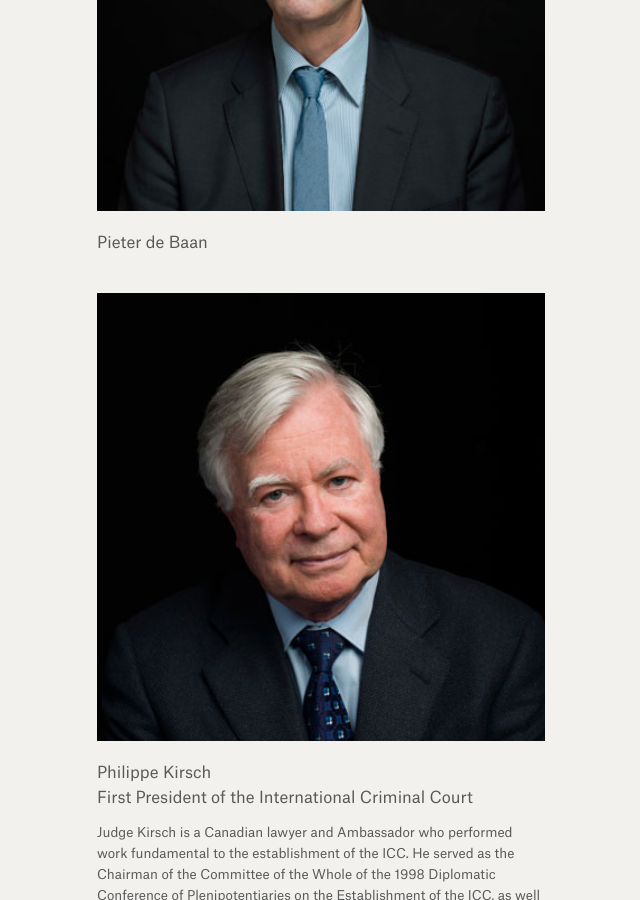
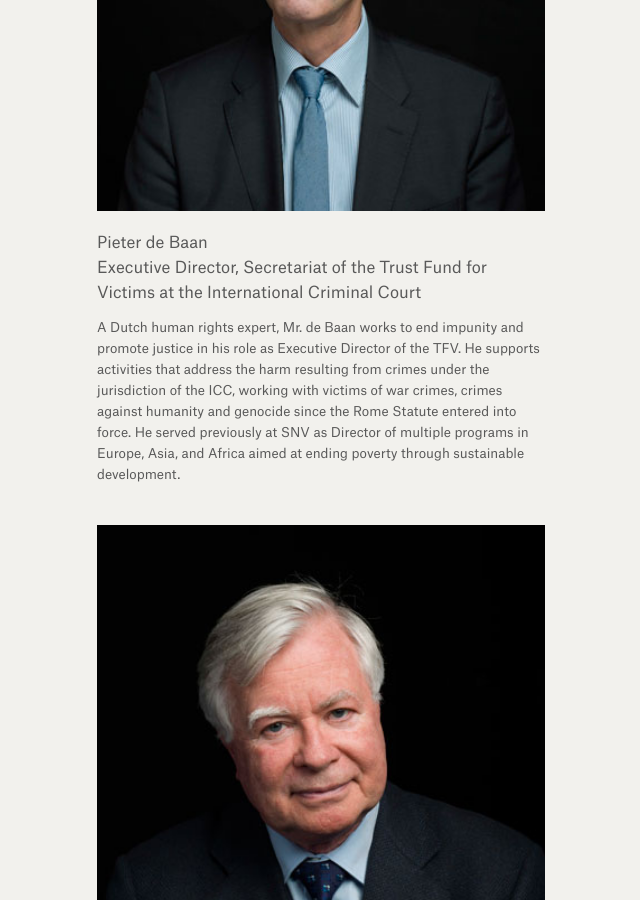
Before and after one commit to weights-and-measures/weights-and-measures.github.io, a Jekyll site: the page built from photographs.html, in a window 1280 px wide and 900 px high, scrolled down 10287 px. Shown: the whole window, without its empty margins (319-959 px from the left). Built offline with Jekyll 4.4.1, drawn with Linux system fonts in a browser that asks for light colours.

Commit message:
Updated D11

```diff
--- a/_photographs/d11.markdown
+++ b/_photographs/d11.markdown
@@ -6,4 +6,6 @@ position: 44
 
 ![pieter_de_baan11.jpg](/uploads/pieter_de_baan11.jpg)
 
-Pieter de Baan
+Pieter de Baan <br> Executive Director, Secretariat of the Trust Fund for Victims at the International Criminal Court
+
+A Dutch human rights expert, Mr. de Baan works to end impunity and promote justice in his role as Executive Director of the TFV. He supports activities that address the harm resulting from crimes under the jurisdiction of the ICC, working with victims of war crimes, crimes against humanity and genocide since the Rome Statute entered into force. He served previously at SNV as Director of multiple programs in Europe, Asia, and Africa aimed at ending poverty through sustainable development.
```
